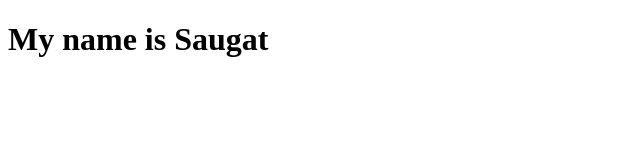
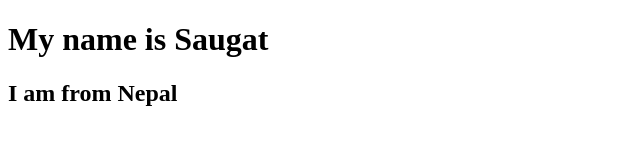
Before and after one commit to SAUGAT2060/firstcode, a plain HTML site: page index.html in a window 1280 px wide. Shown: the whole page, without its empty margins (0-640 px from the left). Drawn offline with Linux system fonts and the light colour scheme.

Commit message:
Update index.html

```diff
--- a/index.html
+++ b/index.html
@@ -7,5 +7,6 @@
 </head>
 <body>
     <h1>My name is Saugat</h1>
+    <h2>I am from Nepal</h2>
 </body>
 </html>
```
